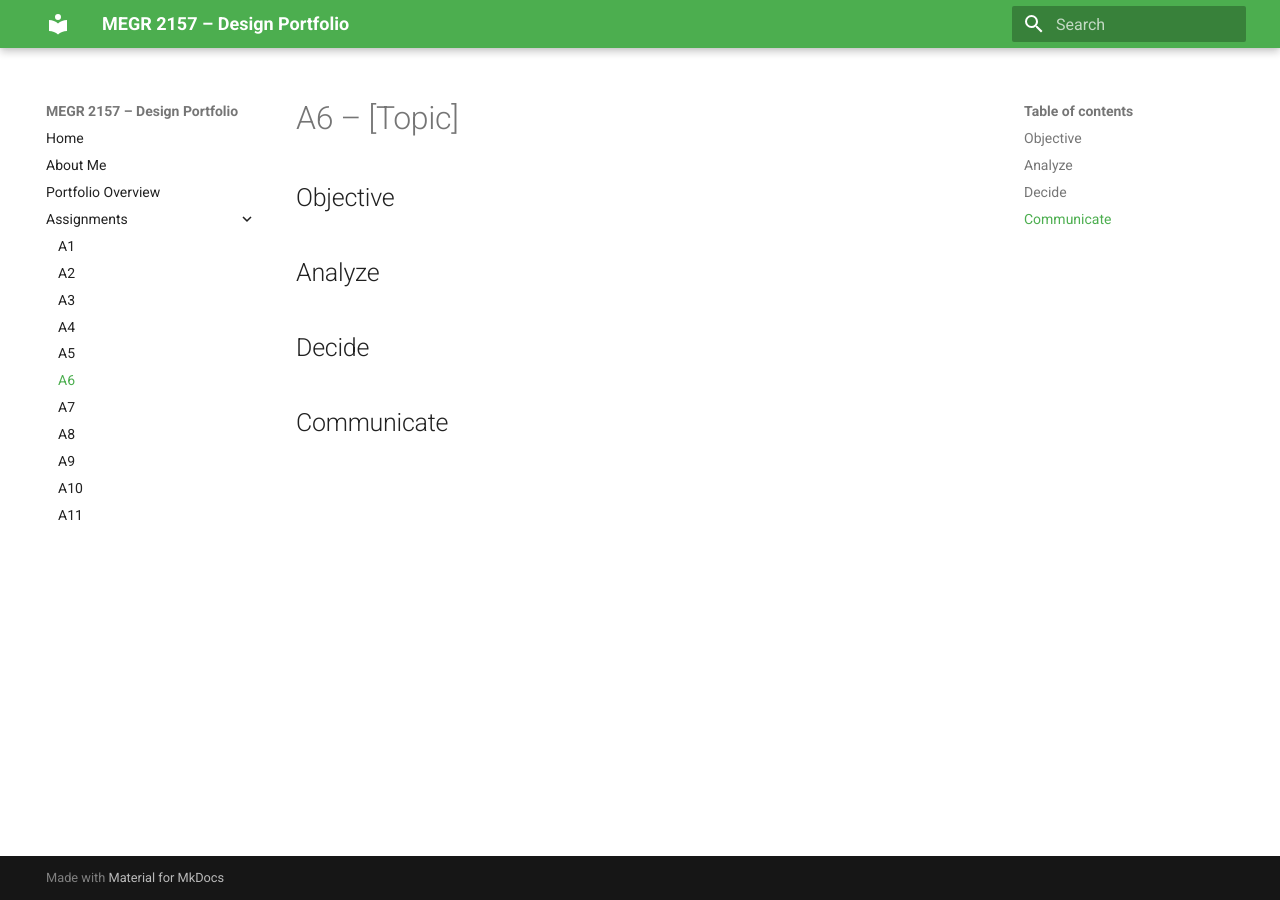
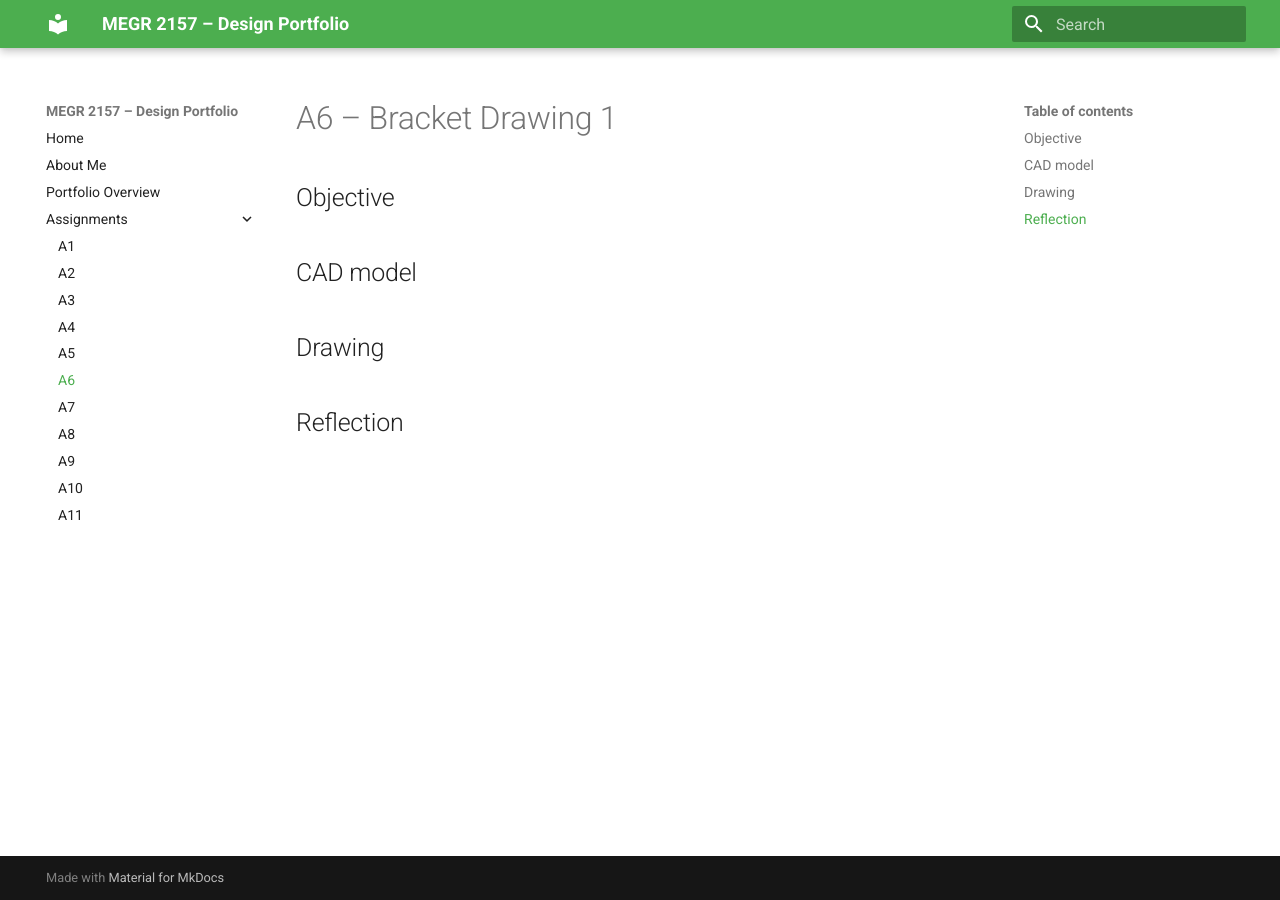
Before and after one commit to brandonhudson11/megr2157-portfolio, an MkDocs documentation site: the page built from docs/assignments/A06/index.md, in a window 1280 px wide. Built offline with MkDocs 1.6.1 and Material for MkDocs 9.7.7, drawn with Linux system fonts in a browser that asks for light colours.

Commit message:
Update assignment title and section headings

```diff
--- a/docs/assignments/A06/index.md
+++ b/docs/assignments/A06/index.md
@@ -1,12 +1,12 @@
-# A6 – [Topic]
+# A6 – Bracket Drawing 1
 
 ## Objective
 
 
-## Analyze
+## CAD model
 
 
-## Decide
+## Drawing
 
 
-## Communicate
+## Reflection
```
